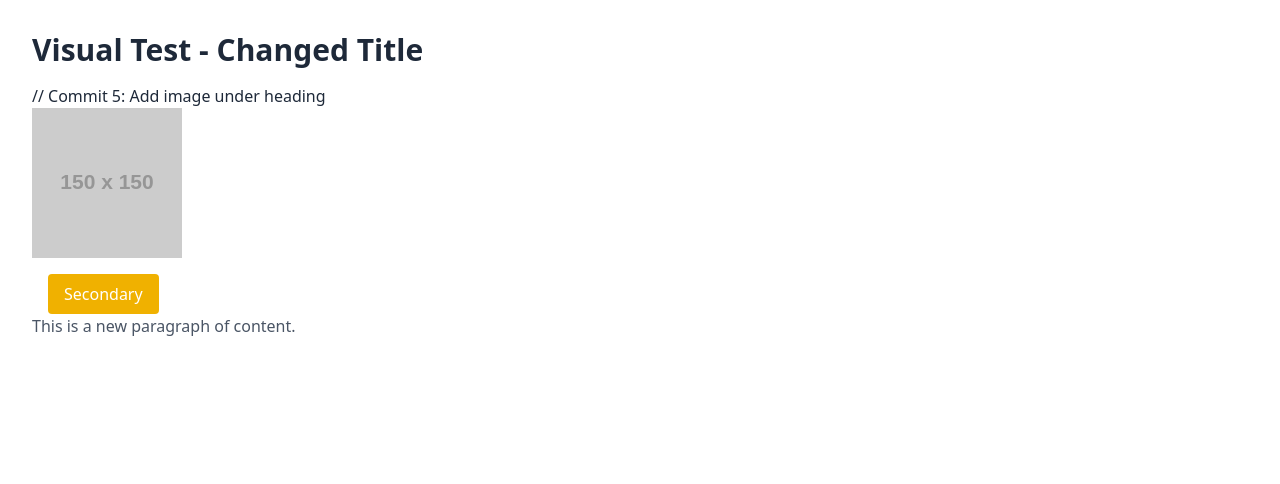
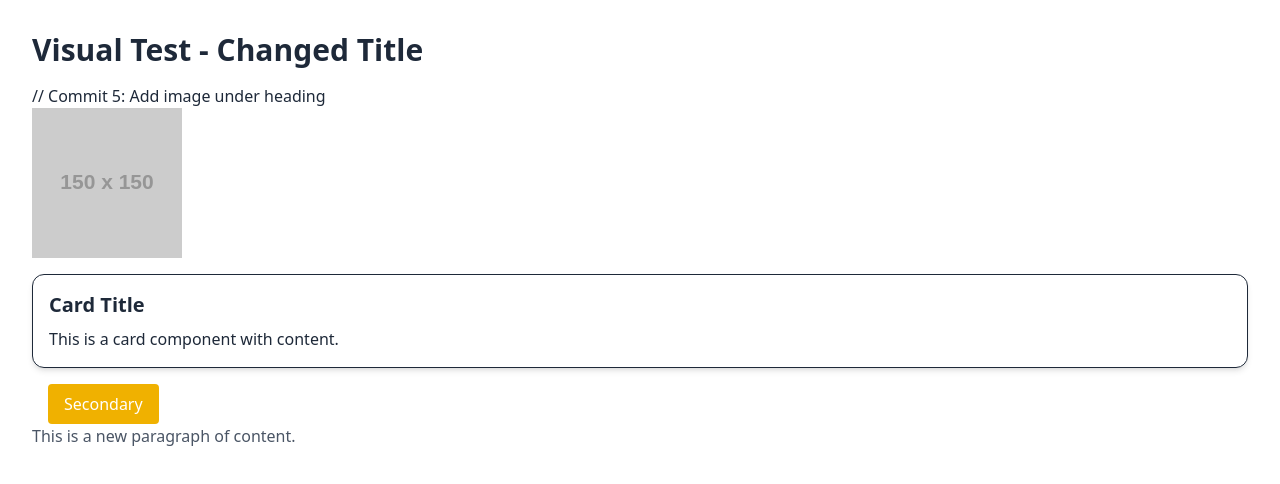
Before and after one commit to Shenile/vt-ai, a React (Vite) app in the folder vt-ai-fe/: page / in a window 1280 px wide. Shown: the top 484 px of the page. Built offline with nearby package versions, Linux system fonts and the light colour scheme.

Commit message:
created 8 test commit

```diff
--- a/vt-ai-fe/src/App.jsx
+++ b/vt-ai-fe/src/App.jsx
@@ -1,4 +1,4 @@
-// Commit 7: Add second styled button
+// Commit 8: Add card with shadow and border
 
 function App() {
   return (
@@ -10,6 +10,10 @@ function App() {
         alt="Placeholder"
         className="mb-4"
       />
+      <div className="border rounded-xl shadow-md p-4 mb-4">
+        <h2 className="text-xl font-semibold mb-2">Card Title</h2>
+        <p>This is a card component with content.</p>
+      </div>
       <button className="bg-yellow-500 hover:bg-yellow-600 text-white px-4 py-2 rounded ml-4">
         Secondary
       </button>
```
